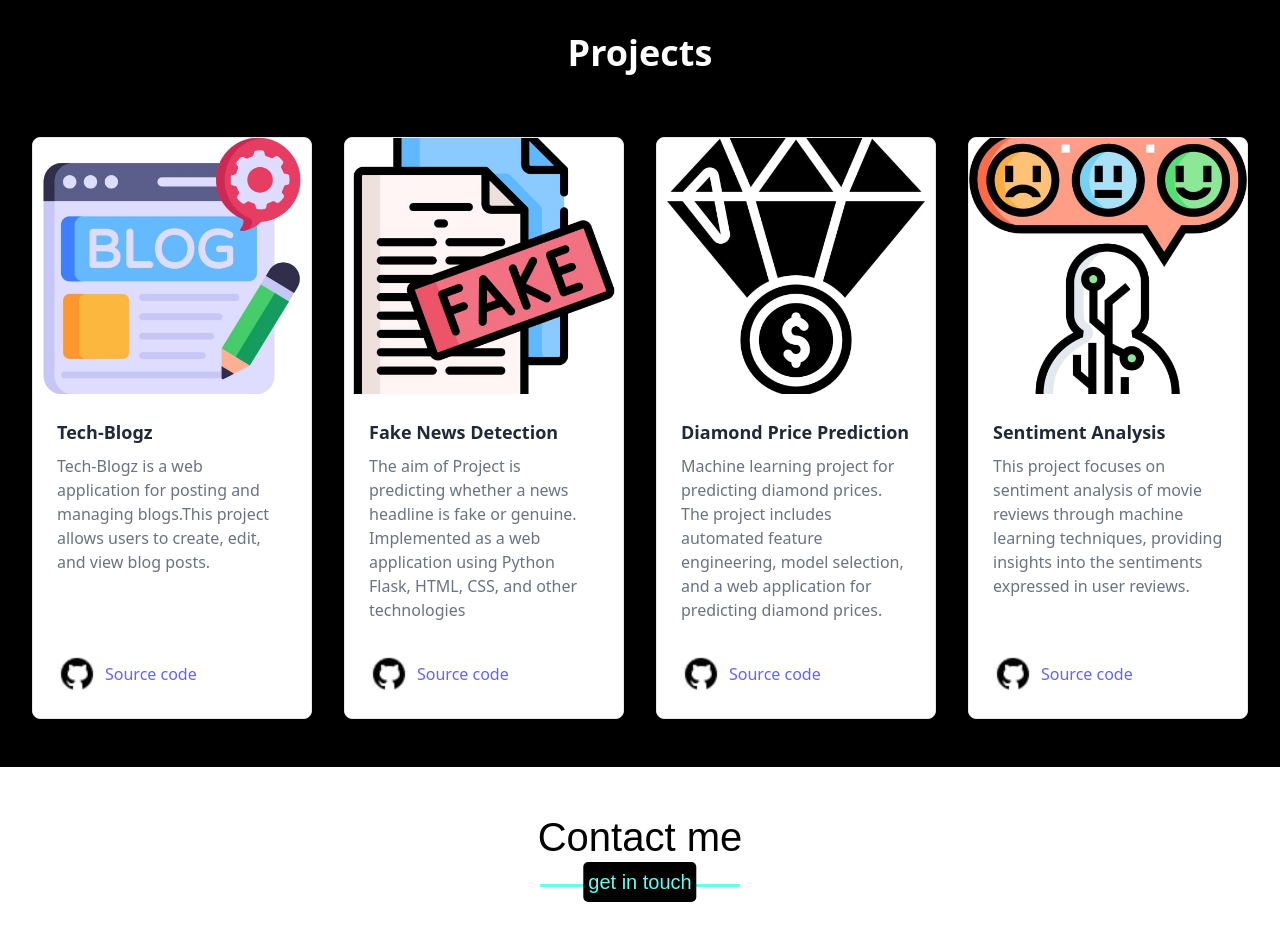
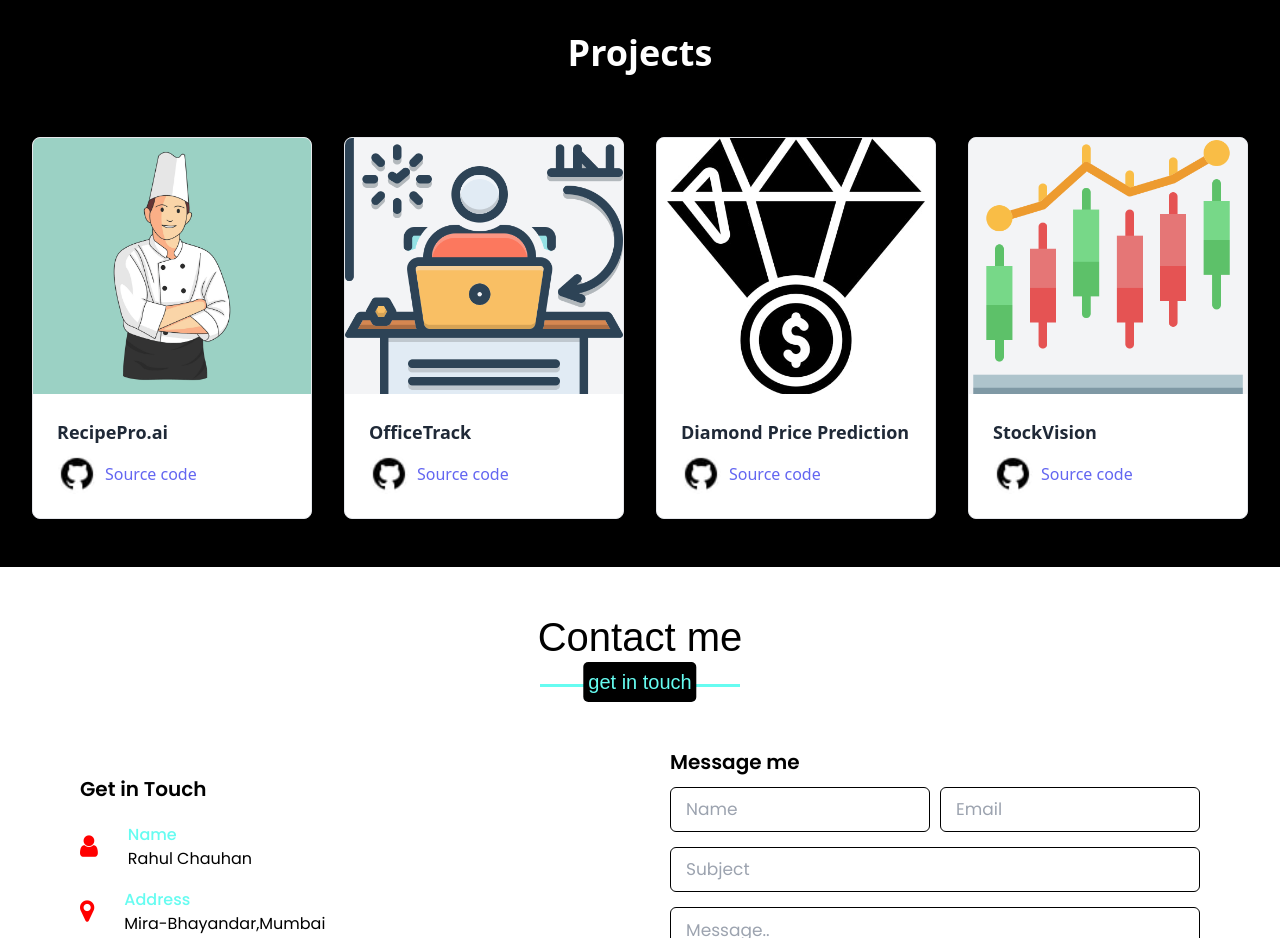
Before and after one commit to Rahul4112002/myportfolio, a plain HTML site: page index.html in a window 1280 px wide. Shown: the part 2320-3258 px from the top of the page. Drawn offline with nearby package versions, Linux system fonts and the light colour scheme.

Commit message:
projects update

```diff
--- a/index.html
+++ b/index.html
@@ -17,6 +17,7 @@
     <link rel="stylesheet"
         href="https://cdnjs.cloudflare.com/ajax/libs/OwlCarousel2/2.3.4/assets/owl.carousel.min.css" />
     <script src="https://cdn.tailwindcss.com"></script>
+
 </head>
 
 <body>
@@ -211,17 +212,18 @@
           <!-- text - end -->
 
           <div class="grid gap-4 sm:grid-cols-2 md:gap-6 lg:grid-cols-3 xl:grid-cols-4 xl:gap-8">
+
             <!-- article - start -->
             <div class="flex flex-col overflow-hidden rounded-lg border bg-white">
               <a href="https://github.com/Rahul4112002/Tech-Blogz" class="group relative block h-48 overflow-hidden bg-gray-100 md:h-64">
-                <img src="./images/blog.jpg" loading="lazy" alt="Photo by Minh Pham" class="absolute inset-0 h-full w-full object-cover object-center transition duration-200 group-hover:scale-110" />
+                <img src="./images/recipepro.jpg" loading="lazy" alt="Photo by Minh Pham" class="absolute inset-0 h-full w-full object-cover object-center transition duration-200 group-hover:scale-110" />
               </a>
 
               <div class="flex flex-1 flex-col p-4 sm:p-6">
                 <h2 class="mb-2 text-lg font-semibold text-gray-800">
-                  <a href="https://github.com/Rahul4112002/Tech-Blogz" class="transition duration-100 hover:text-indigo-500 active:text-indigo-600">Tech-Blogz</a>
+                  <a href="https://recipepro-ai.onrender.com" class="transition duration-100 hover:text-indigo-500 active:text-indigo-600">RecipePro.ai</a>
                 </h2>
-                <p class="mb-8 text-gray-500">Tech-Blogz is a web application for posting and managing blogs.This project allows users to create, edit, and view blog posts.</p>
+                <!-- <p class="mb-8 text-gray-500">RecipePro is an intelligent recipe Generation web application to provide personalized meal suggestions based on the user's input.</p> -->
 
                 <div class="mt-auto flex items-end justify-between">
                   <div class="flex items-center gap-2">
@@ -230,7 +232,7 @@
                     </div>
 
                     <div>
-                      <a href="https://github.com/Rahul4112002/Tech-Blogz"><span class="block text-indigo-500">Source code</span></a>
+                      <a href="https://github.com/Rahul4112002/RecipePro.ai"><span class="block text-indigo-500">Source code</span></a>
                     </div>
                   </div>
                 </div>
@@ -240,17 +242,15 @@
 
             <!-- article - start -->
             <div class="flex flex-col overflow-hidden rounded-lg border bg-white">
-              <a href="https://github.com/Rahul4112002/Fake-News-Detection" class="group relative block h-48 overflow-hidden bg-gray-100 md:h-64">
-                <img src="./images/fake-news.jpg" loading="lazy" alt="Photo by Lorenzo Herrera" class="absolute inset-0 h-full w-full object-cover object-center transition duration-200 group-hover:scale-110" />
+              <a href="https://officetrack.onrender.com" class="group relative block h-48 overflow-hidden bg-gray-100 md:h-64">
+                <img src="./images/office.png" loading="lazy" alt="Photo by Minh Pham" class="absolute inset-0 h-full w-full object-cover object-center transition duration-200 group-hover:scale-110" />
               </a>
 
               <div class="flex flex-1 flex-col p-4 sm:p-6">
                 <h2 class="mb-2 text-lg font-semibold text-gray-800">
-                  <a href="https://github.com/Rahul4112002/Fake-News-Detection" class="transition duration-100 hover:text-indigo-500 active:text-indigo-600">Fake News Detection
-                </a>
+                  <a href="https://recipepro-ai.onrender.com" class="transition duration-100 hover:text-indigo-500 active:text-indigo-600">OfficeTrack</a>
                 </h2>
-
-                <p class="mb-8 text-gray-500">The aim of Project is predicting whether a news headline is fake or genuine. Implemented as a web application using Python Flask, HTML, CSS, and other technologies</p>
+                <!-- <p class="mb-8 text-gray-500">This project is an Office Employee Management System built with Django. It enables managing employee records, including adding, removing, viewing, and filtering employees by various criteria like name, role, and department.</p> -->
 
                 <div class="mt-auto flex items-end justify-between">
                   <div class="flex items-center gap-2">
@@ -259,7 +259,7 @@
                     </div>
 
                     <div>
-                        <a href="https://github.com/Rahul4112002/Fake-News-Detection"><span class="block text-indigo-500">Source code</span></a>
+                      <a href="https://github.com/Rahul4112002/OfficeTrack"><span class="block text-indigo-500">Source code</span></a>
                     </div>
                   </div>
                 </div>
@@ -278,7 +278,7 @@
                   <a href="https://github.com/Rahul4112002/Diamond-Price-Prediction" class="transition duration-100 hover:text-indigo-500 active:text-indigo-600">Diamond Price Prediction</a>
                 </h2>
 
-                <p class="mb-8 text-gray-500">Machine learning project for predicting diamond prices. The project includes automated feature engineering, model selection, and a web application for predicting diamond prices.</p>
+                <!-- <p class="mb-8 text-gray-500">Machine learning project for predicting diamond prices. The project includes automated feature engineering, model selection, and a web application for predicting diamond prices.</p> -->
 
                 <div class="mt-auto flex items-end justify-between">
                     <div class="flex items-center gap-2">
@@ -297,17 +297,17 @@
 
             <!-- article - start -->
             <div class="flex flex-col overflow-hidden rounded-lg border bg-white">
-              <a href="https://github.com/Rahul4112002/Sentiment-Analysis" class="group relative block h-48 overflow-hidden bg-gray-100 md:h-64">
-                <img src="./images/sentiment-analysis.jpg" loading="lazy" alt="Photo by Martin Sanchez" class="absolute inset-0 h-full w-full object-cover object-center transition duration-200 group-hover:scale-110" />
+              <a href="https://github.com/Rahul4112002/StockVision" class="group relative block h-48 overflow-hidden bg-gray-100 md:h-64">
+                <img src="./images/stock-market.png" loading="lazy" alt="Photo by Martin Sanchez" class="absolute inset-0 h-full w-full object-cover object-center transition duration-200 group-hover:scale-110" />
               </a>
 
               <div class="flex flex-1 flex-col p-4 sm:p-6">
                 <h2 class="mb-2 text-lg font-semibold text-gray-800">
-                  <a href="https://github.com/Rahul4112002/Sentiment-Analysis" class="transition duration-100 hover:text-indigo-500 active:text-indigo-600">Sentiment Analysis
+                  <a href="https://github.com/Rahul4112002/StockVision" class="transition duration-100 hover:text-indigo-500 active:text-indigo-600">StockVision
                 </a>
                 </h2>
 
-                <p class="mb-8 text-gray-500">This project focuses on sentiment analysis of movie reviews through machine learning techniques, providing insights into the sentiments expressed in user reviews.</p>
+                <!-- <p class="mb-8 text-gray-500">StockVision is a robust and intuitive platform for stock price prediction and analysis. Using cutting-edge machine learning algorithms, StockVision empowers users with accurate forecasts and insightful visualizations to make data-driven decisions.</p> -->
 
                 <div class="mt-auto flex items-end justify-between">
                     <div class="flex items-center gap-2">
@@ -323,6 +323,7 @@
               </div>
             </div>
             <!-- article - end -->
+
           </div>
         </div>
       </div>
```
Also changed, not shown: images/office.png (added), images/recipepro.jpg (added), images/stock-market.png (added), 4 other files. Lines whose indentation alone changed are shown as unchanged.
